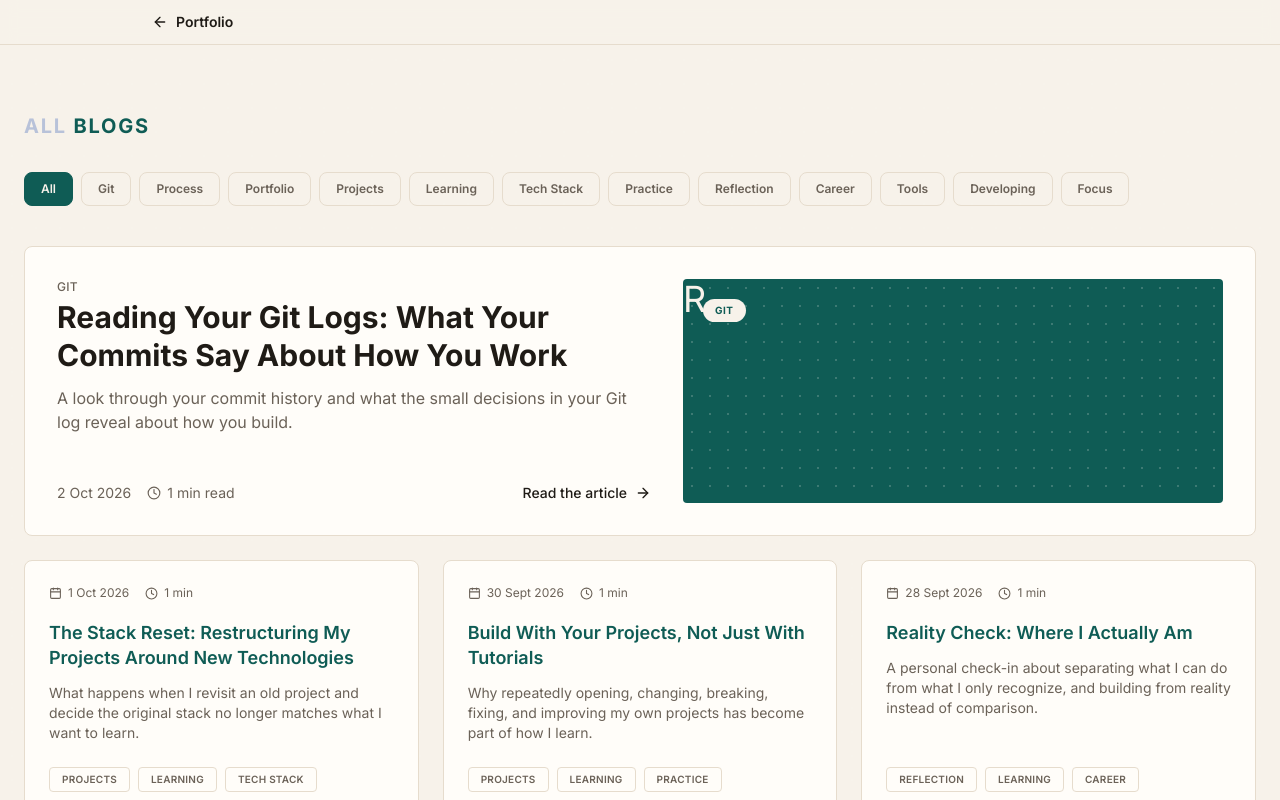
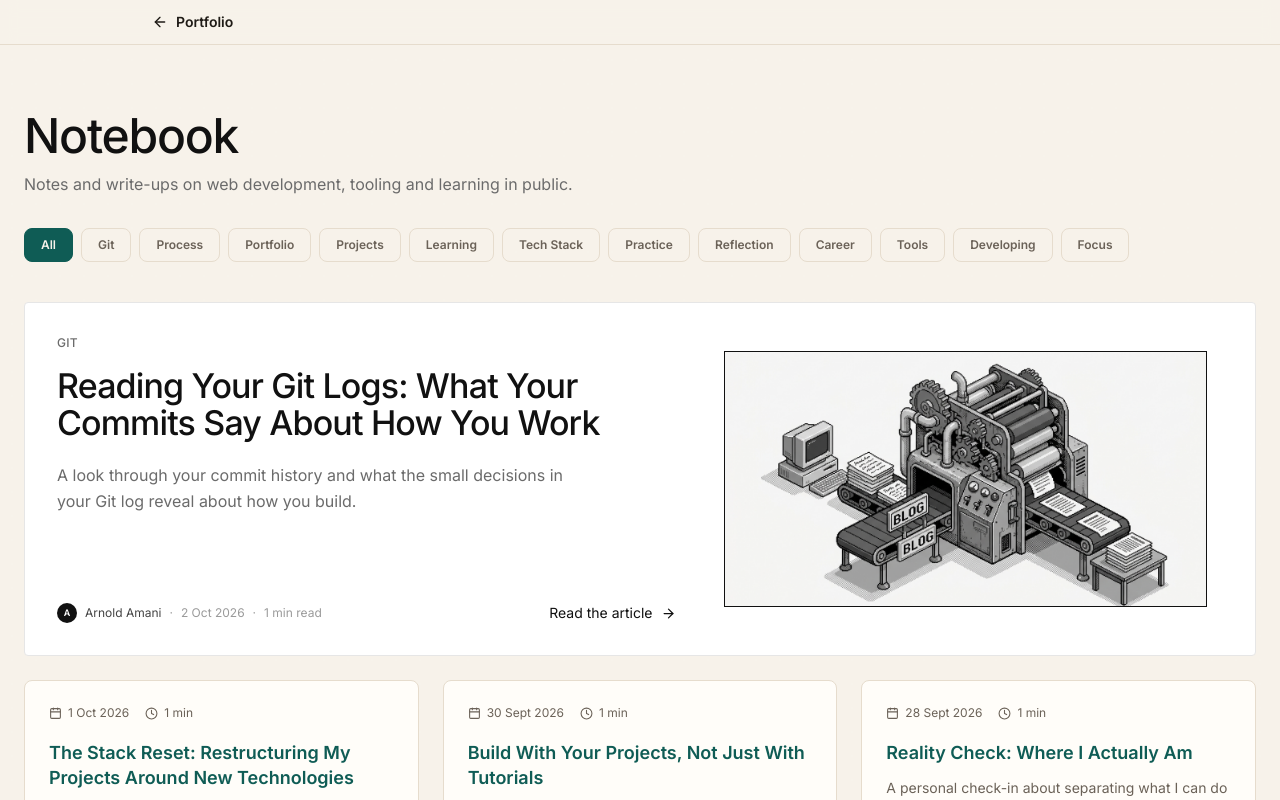
Before and after one commit to anold-a/amani-portfolio, a Next.js app: page /blogs in a window 1280 px wide. Shown: the top 800 px of the page. Built offline with nearby package versions, Linux system fonts and the light colour scheme.

Commit message:
updated the featured blog card and post cover so they use a framed cover image with a thin black border and an author row like the reference

```diff
--- a/app/blogs/page.tsx
+++ b/app/blogs/page.tsx
@@ -14,9 +14,11 @@ export default function BlogsPage() {
     <>
       <BlogHeader />
       <main className="mx-auto max-w-7xl px-6 pb-20 pt-28">
-        <h1 className="text-lg font-bold text-brand tracking-[0.09em] sm:text-xl">
-           <span className="text-[#b8c2d9]"> ALL</span> BLOGS
-          </h1>
+       <h1 className="text-4xl font-medium tracking-tight text-[#111] sm:text-5xl">Notebook</h1>
+
+        <p className="mt-3 max-w-xl text-[#6b6b6b]">
+          Notes and write-ups on web development, tooling and learning in public.
+        </p>
 
         <BlogIndex items={sortedPosts.map(toMeta)} />
       </main>
--- a/components/homepage/blog/BlogIndex.tsx
+++ b/components/homepage/blog/BlogIndex.tsx
@@ -36,32 +36,47 @@ export default function BlogIndex({ items }: { items: PostMeta[] }) {
         ))}
       </div>
 
-      {featured && (
+     {featured && (
         <Link
           href={`/blogs/${featured.slug}`}
-          className="group mt-10 grid gap-8 rounded-lg border border-line bg-card p-6 md:grid-cols-[1.1fr_1fr] md:p-8"
+
+          className="group mt-10 grid gap-8 rounded-sm border border-[#e6e6e6] bg-white p-8 md:grid-cols-[1.2fr_1fr]"
         >
+          <div className="flex flex-col">
 
-          <div className="flex flex-col ">
-            <span className="text-xs font-medium uppercase tracking-wide text-muted">
+            <span className="text-xs font-medium uppercase tracking-wide text-[#6b6b6b]">
               {featured.tags[0]}
             </span>
-            <h2 className="mt-1  text-2xl font-bold leading-tight sm:text-3xl">{featured.title}</h2>
-            <p className="mt-3 text-muted">{featured.summary}</p>
 
-            <div className="mt-auto flex items-center justify-between pt-8 text-sm">
-               <p className="flex items-center gap-4 text-sm text-muted">
-              <span>{featured.dateLabel}</span>
-              <span className="flex items-center gap-1.5"><Clock size={14} /> {featured.minutes} min read</span>
-            </p>
-            <span className="inline-flex items-center gap-2 font-medium text-ink">
+            <h2 className="mt-4 max-w-xl text-3xl font-medium leading-[1.1] tracking-tight text-[#111] sm:text-[34px]">
+              {featured.title}
+            </h2>
+
+            <p className="mt-5 max-w-lg text-base leading-relaxed text-[#6b6b6b]">{featured.summary}</p>
+
+            <div className="mt-auto flex items-center justify-between gap-4 pt-10">
+
+              <p className="flex items-center gap-2 text-xs text-[#9a9a9a]">
+
+                <span className="flex h-5 w-5 items-center justify-center rounded-full bg-[#111] text-[9px] font-semibold text-white">
+                  A
+                </span>
+                <span className="text-[#444]">Arnold Amani</span>
+                <span>·</span>
+                <span>{featured.dateLabel}</span>
+                <span>·</span>
+                <span>{featured.minutes} min read</span>
+              </p>
+
+              <span className="inline-flex items-center gap-2 text-sm text-[#111]">
                 Read the article{" "}
-                <ArrowRight size={16} className="transition group-hover:translate-x-1" />
+                <ArrowRight size={15} className="transition group-hover:translate-x-1" />
               </span>
             </div>
           </div>
 
-          <PostCover title={featured.title} src={featured.cover} tag={featured.tags[0]} className="min-h-56 rounded-sm" />
+
+          <PostCover title={featured.title} src={featured.cover} className="min-h-72" />
         </Link>
       )}
 
--- a/components/homepage/blog/PostCover.tsx
+++ b/components/homepage/blog/PostCover.tsx
@@ -3,7 +3,7 @@ import Image from "next/image";
 export default function PostCover({
   title,
   tag,
-  src,
+  src ="/blog.jpeg",
   className = "",
 }: {
   title: string;
@@ -12,32 +12,21 @@ export default function PostCover({
   className?: string;
 }) {
   return (
-    <div className={`relative isolate overflow-hidden bg-brand text-bg ${className}`}>
+    <div className={`flex  p-4 ${className}`}>
+    <div className="relative isolate flex-1 overflow-hidden  text-bg border border-[#111] bg-[#fafafa]" >
       {src ? (
         <Image src={src} alt="" fill sizes="(min-width: 1024px) 50vw, 100vw" className="object-cover" />
       ) : (
-        <>
-          <div
+
+         <span
             aria-hidden
-            className="absolute inset-0 opacity-20"
-            style={{
-              backgroundImage: "radial-gradient(var(--bg) 1.5px, transparent 1.5px)",
-              backgroundSize: "18px 18px",
-            }}
-          />
-          <span
-            aria-hidden
-            className="mt-1 max-w-2xl text-2xl font-normal sm:text-4xl"
+            className="absolute inset-0 flex items-center justify-center text-7xl font-medium text-[#111]/15"
           >
             {title[0]}
           </span>
-          {tag && (
-            <span className="absolute left-5 top-5 rounded-full bg-bg px-3 py-1 text-[10px] font-bold uppercase tracking-wider text-brand">
-              {tag}
-            </span>
-          )}
-        </>
+
       )}
+    </div>
     </div>
   );
 }
```
Also changed, not shown: public/blog.jpeg (added).
